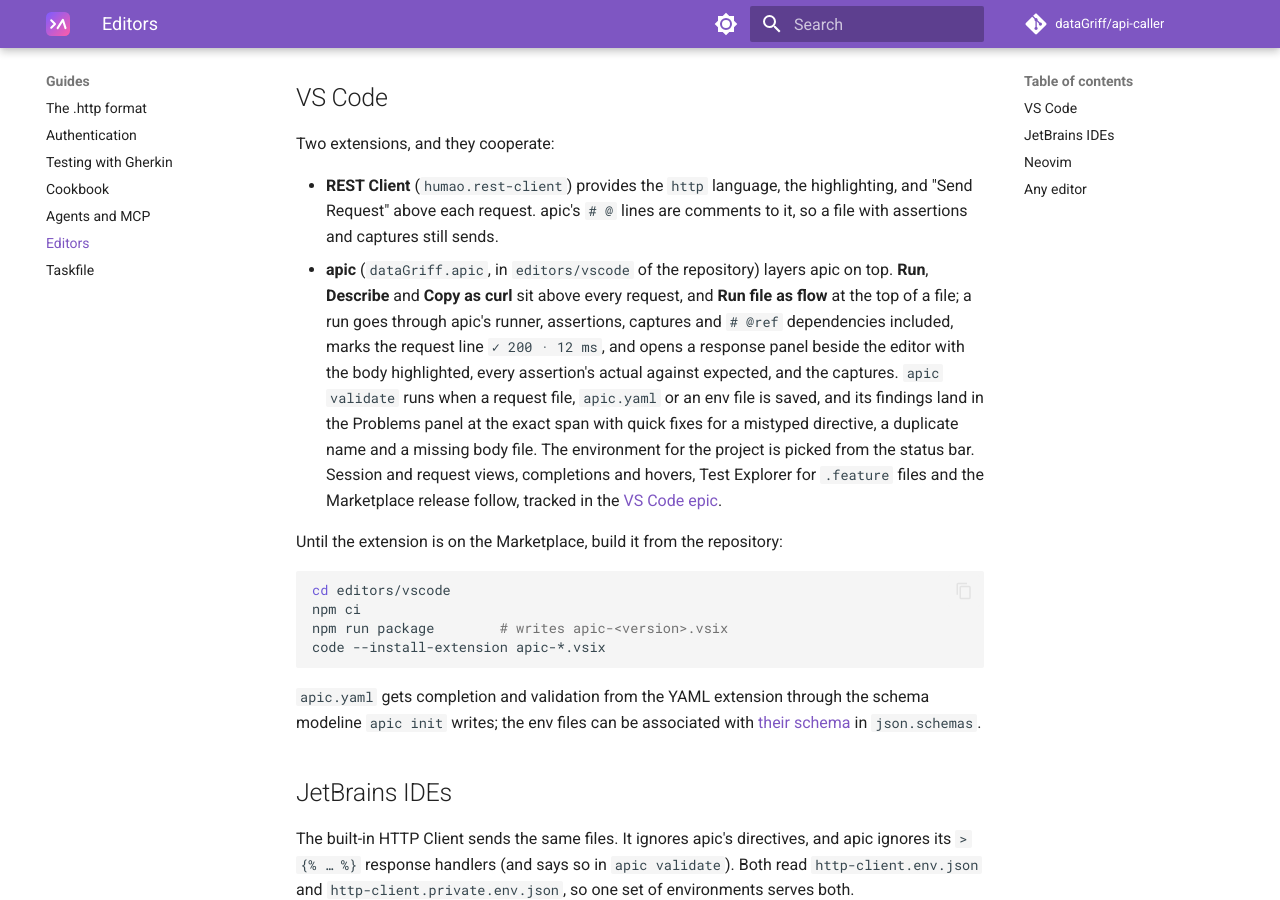
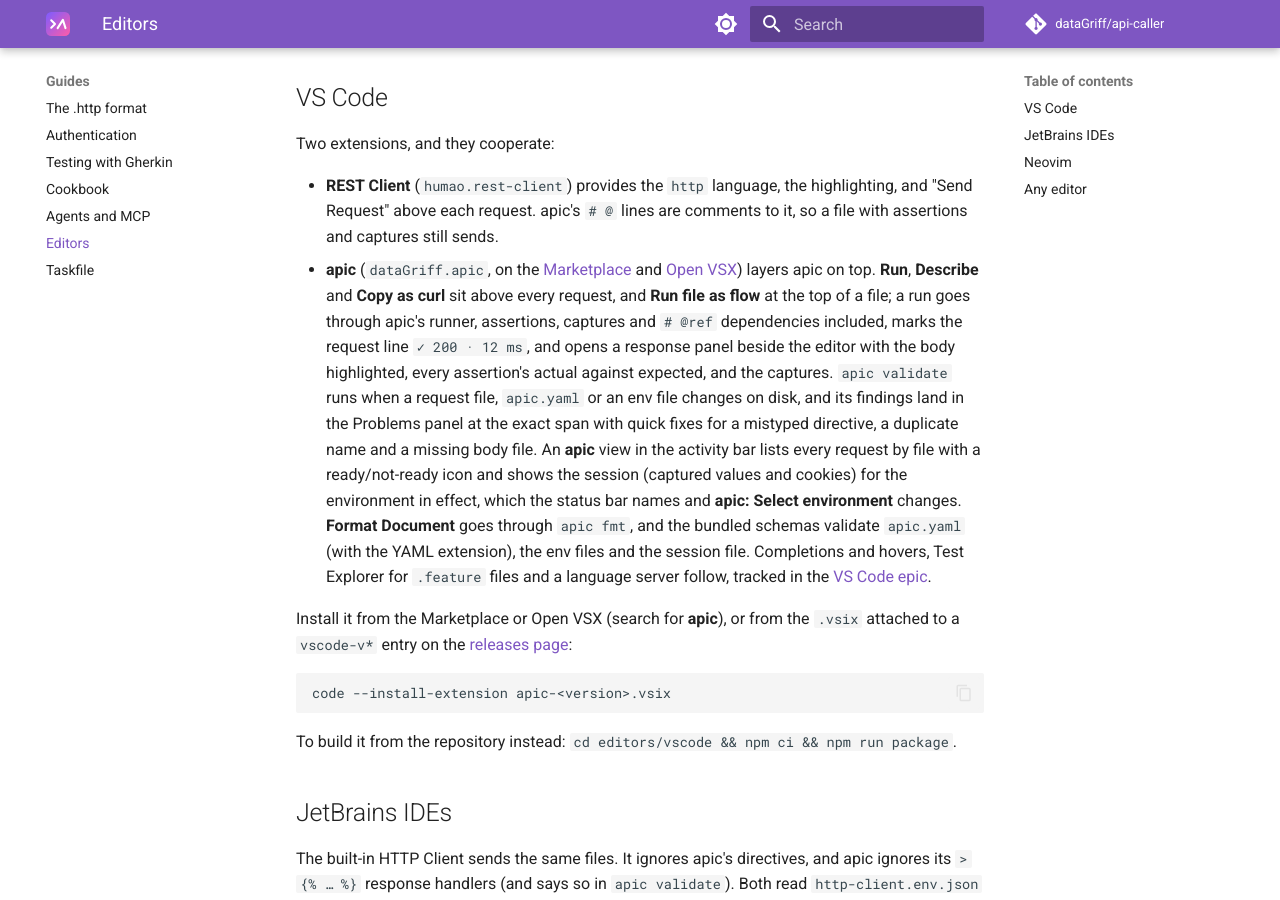
Before and after one commit to dataGriff/api-caller, an MkDocs documentation site: the page built from docs/editors.md, in a window 1280 px wide and 900 px high, scrolled down 290 px. Built offline with MkDocs 1.6.1 and Material for MkDocs 9.7.7, drawn with Linux system fonts in a browser that asks for light colours; comment, search, counter and statistics services are not loaded.

Commit message:
vscode: publish workflow for the Marketplace and Open VSX (#81)
.github/workflows/vscode-release.yml runs on vscode-v* tags: it checks
the tag against package.json, builds apic from the commit, runs the
extension's lint, typecheck, unit and electron tests, packages the .vsix,
publishes to the Visual Studio Marketplace with VSCE_PAT and to Open VSX
with OVSX_PAT (each step skipped while its secret is unset), and attaches
the .vsix to a GitHub release named after the tag with the matching
CHANGELOG section as notes. The extension is versioned on its own: a
binary tag never touches it and vice versa.

The extension README carries the Marketplace and Open VSX badges, the
install paths and a Releasing section; CHANGELOG.md has the 0.1.0
section; docs/editors.md points at the listings and the .vsix on the
releases page; AGENTS.md's Releasing notes explain the separate tags and
MIN_VERSION. ovsx joins the dev dependencies so the workflow installs it
with npm ci rather than fetching it at publish time. Every pull request
touching editors/vscode already packages the .vsix in the vscode CI job,
which is the dry run.

Co-Authored-By: Claude Fable 5.1 <noreply@anthropic.com>
Claude-Session: https://claude.ai/code/session_015mXTgkMMVy4QJSQfRdkZzv

````diff
--- a/docs/editors.md
+++ b/docs/editors.md
@@ -13,33 +13,37 @@ Two extensions, and they cooperate:
 - **REST Client** (`humao.rest-client`) provides the `http` language, the
   highlighting, and "Send Request" above each request. apic's `# @` lines
   are comments to it, so a file with assertions and captures still sends.
-- **apic** (`dataGriff.apic`, in `editors/vscode` of the repository)
-  layers apic on top. **Run**, **Describe** and **Copy as curl** sit above
-  every request, and **Run file as flow** at the top of a file; a run goes
+- **apic** (`dataGriff.apic`, on the
+  [Marketplace](https://marketplace.visualstudio.com/items?itemName=dataGriff.apic)
+  and [Open VSX](https://open-vsx.org/extension/dataGriff/apic)) layers
+  apic on top. **Run**, **Describe** and **Copy as curl** sit above every
+  request, and **Run file as flow** at the top of a file; a run goes
   through apic's runner, assertions, captures and `# @ref` dependencies
   included, marks the request line `✓ 200 · 12 ms`, and opens a response
   panel beside the editor with the body highlighted, every assertion's
   actual against expected, and the captures. `apic validate` runs when a
-  request file, `apic.yaml` or an env file is saved, and its findings land
-  in the Problems panel at the exact span with quick fixes for a mistyped
-  directive, a duplicate name and a missing body file. The environment for
-  the project is picked from the status bar. Session and request views,
-  completions and hovers, Test Explorer for `.feature` files and the
-  Marketplace release follow, tracked in the
-  [VS Code epic](https://github.com/dataGriff/api-caller/issues/29).
+  request file, `apic.yaml` or an env file changes on disk, and its
+  findings land in the Problems panel at the exact span with quick fixes
+  for a mistyped directive, a duplicate name and a missing body file. An
+  **apic** view in the activity bar lists every request by file with a
+  ready/not-ready icon and shows the session (captured values and
+  cookies) for the environment in effect, which the status bar names and
+  **apic: Select environment** changes. **Format Document** goes through
+  `apic fmt`, and the bundled schemas validate `apic.yaml` (with the YAML
+  extension), the env files and the session file. Completions and hovers,
+  Test Explorer for `.feature` files and a language server follow,
+  tracked in the [VS Code epic](https://github.com/dataGriff/api-caller/issues/29).
 
-Until the extension is on the Marketplace, build it from the repository:
+Install it from the Marketplace or Open VSX (search for **apic**), or
+from the `.vsix` attached to a `vscode-v*` entry on the
+[releases page](https://github.com/dataGriff/api-caller/releases?q=vscode):
 
 ```sh
-cd editors/vscode
-npm ci
-npm run package        # writes apic-<version>.vsix
-code --install-extension apic-*.vsix
+code --install-extension apic-<version>.vsix
 ```
 
-`apic.yaml` gets completion and validation from the YAML extension through
-the schema modeline `apic init` writes; the env files can be associated
-with [their schema](cli.md#configuration-file) in `json.schemas`.
+To build it from the repository instead: `cd editors/vscode && npm ci &&
+npm run package`.
 
 ## JetBrains IDEs
 
````
Also changed, not shown: AGENTS.md (+1 -0 lines), editors/vscode/CHANGELOG.md (+21 -8 lines), editors/vscode/README.md (+45 -9 lines), 3 other files.
